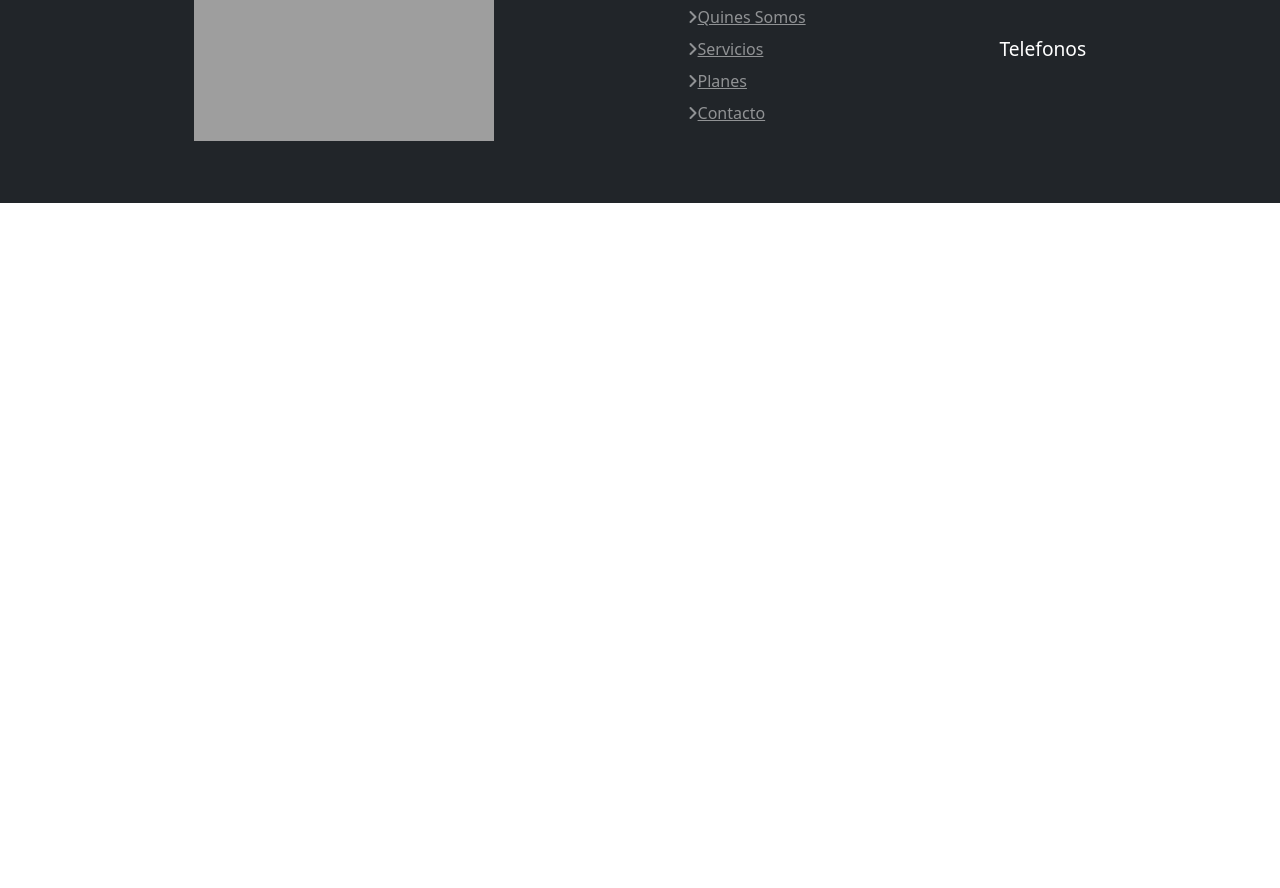
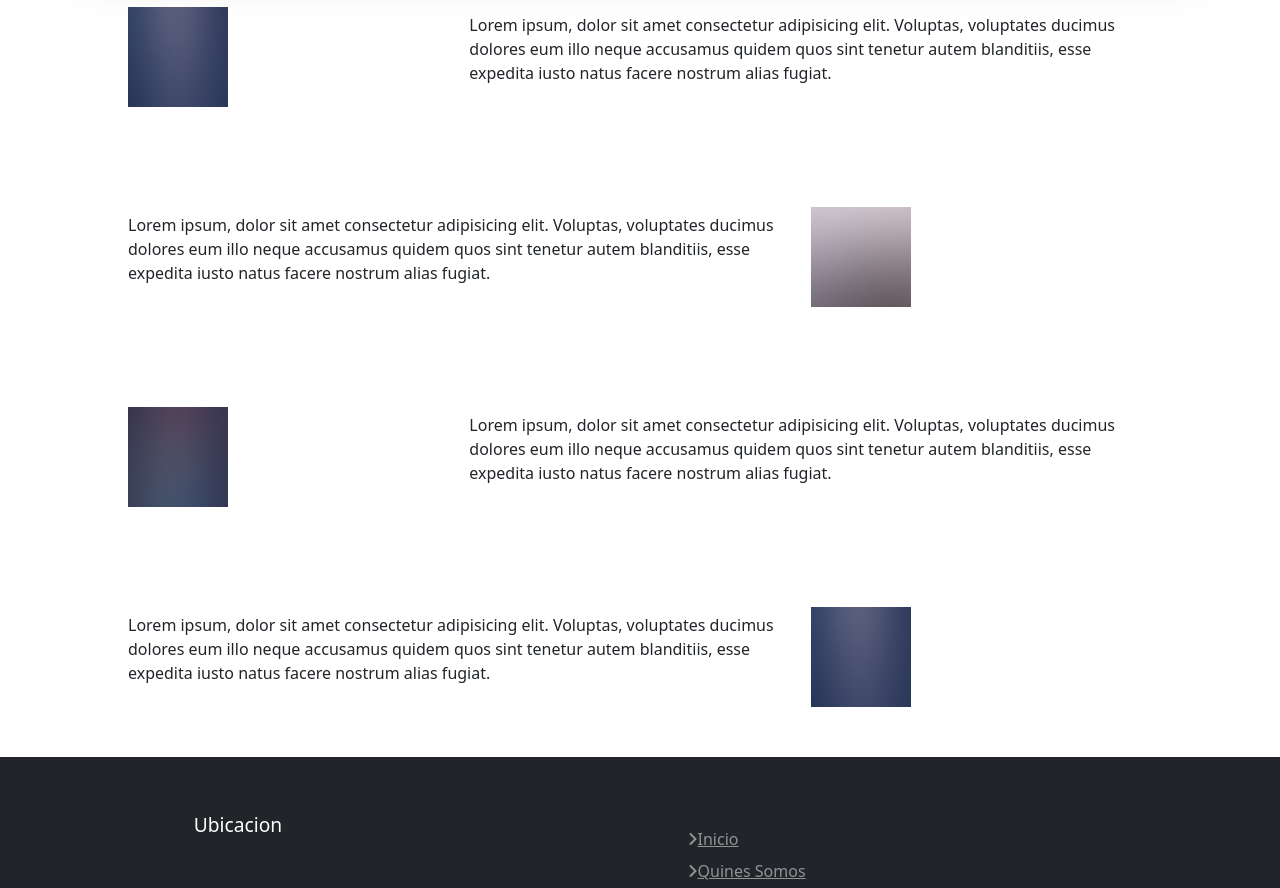
Before and after one commit to luisgillesc/PymePartner-CoderHouse, a plain HTML site: page pages/servicios.html in a window 1280 px wide. Shown: the part 193-1081 px from the top of the page. Before the commit the page ends 800 px from the top, so only its background shows below. Drawn offline with nearby package versions, Linux system fonts and the light colour scheme; files that its build step writes are made by us from their sources; grey boxes are pictures that could not be loaded.

Commit message:
MEdiaquerys a servcios

```diff
--- a/css/style.css
+++ b/css/style.css
@@ -16,6 +16,55 @@ body div header nav img{
 .descrip-index-01{
     margin: 5px;
 }
+.grid-contenedor{
+    width: 80%;
+    margin: 0 auto;
+    display: grid;
+    grid-template-rows: 200px 200px 200px 200px;
+    grid-template-columns: repeat(3,1fr);
+    grid-template-areas:
+    "QuinesSomosImage QuinesSomosText QuinesSomosText"
+    "VisionText VisionText VisionImage"
+    "MisionsImage MisionText MisionText"
+    "NuestroEquipText NuestroEquipText NuestroEquipImage"
+    ;
+    align-items: center;
+    justify-content: center;
+}
+.grid-contenedor div img{
+    height: 100px;
+    width: 100px;
+    align-items: center;
+}
+
+.QuinesSomosImage{
+    grid-area: QuinesSomosImage;
+    display: flex;
+}
+.QuinesSomosText{
+    grid-area: QuinesSomosText;
+}
+.VisionImage{
+    grid-area: VisionImage;
+
+}
+.VisionText{
+    grid-area: VisionText;
+}
+.MisionsImage{
+    grid-area: MisionsImage;
+
+}
+.MisionText{
+    grid-area: MisionText;
+}
+.NuestroEquipImage{
+    grid-area: NuestroEquipImage;
+
+}
+.NuestroEquipText{
+    grid-area: NuestroEquipText;
+}
 /*!--MAIN END--*/
 /*!--FOOTER Start--*/
 .footer{
@@ -31,3 +80,22 @@ body div header nav img{
     color: white;
 }
 /*!--FOOTER END--*/
+
+@media screen and (max-width:680px){
+    .grid-contenedor{
+        grid-template-rows: 250px auto auto auto;
+        grid-template-columns: 1fr;
+        grid-template-areas:
+        "QuinesSomosImage"
+        "QuinesSomosText"
+        "VisionImage"
+        "VisionText"
+        "MisionsImage"
+        "MisionText"
+        "NuestroEquipImage"
+        "NuestroEquipText"
+        ;
+        align-items: center;
+        justify-content: center;
+    }
+}
--- a/pages/servicios.html
+++ b/pages/servicios.html
@@ -7,7 +7,7 @@
         <script src="https://kit.fontawesome.com/7f0de0ba18.js" crossorigin="anonymous"></script>
         <link href="https://cdn.jsdelivr.net/npm/bootstrap@5.3.2/dist/css/bootstrap.min.css" rel="stylesheet"
             integrity="sha384-T3c6CoIi6uLrA9TneNEoa7RxnatzjcDSCmG1MXxSR1GAsXEV/Dwwykc2MPK8M2HN" crossorigin="anonymous">
-        <link rel="stylesheet" href="./css/style.css">
+        <link rel="stylesheet" href="../css/style.css">
     </head>
 <body>
     <div class="grid-container">
@@ -51,7 +51,7 @@
                 <div class="container-lg position-relative p-0 px-lg-3" style="z-index: 9;">
                     <nav class="navbar navbar-expand-lg bg-light navbar-light shadow-lg py-3 py-lg-0 pl-3 pl-lg-5">
                         <a href="" class="navbar-brand">
-                            <img src="./img/Logo Pyme Parter.png" alt="">
+                            <img src="../img/Logo Pyme Parter.png" alt="">
                         </a>
                         <button type="button" class="navbar-toggler" data-toggle="collapse"
                             data-target="#navbarCollapse">
@@ -59,11 +59,11 @@
                         </button>
                         <div class="collapse navbar-collapse justify-content-between px-3" id="navbarCollapse">
                             <div class="navbar-nav ml-auto py-0">
-                                <a href="./index.html" class="nav-item nav-link active">Inicio</a>
-                                <a href="./pages/quienes-somos.html" class="nav-item nav-link">Quienes somos</a>
+                                <a href="../index.html" class="nav-item nav-link active">Inicio</a>
+                                <a href="../pages/quienes-somos.html" class="nav-item nav-link">Quienes somos</a>
                                 <a href="./pages/servicios.html" class="nav-item nav-link">Servicios</a>
-                                <a href="./pages/planes.html" class="nav-item nav-link">Planes</a>
-                                <a href="./pages/contacto.html" class="nav-item nav-link">Contact</a>
+                                <a href="../pages/planes.html" class="nav-item nav-link">Planes</a>
+                                <a href="../pages/contacto.html" class="nav-item nav-link">Contact</a>
                             </div>
                         </div>
                     </nav>
@@ -72,7 +72,32 @@
             <!-- Navbar End -->
         </header>
         <main>
-
+            <div class="grid-contenedor">
+                <div class="QuinesSomosImage">
+                    <img src="../img/pic02.jpg" alt="">
+                </div>
+                <div class="QuinesSomosText">
+                    <p>Lorem ipsum, dolor sit amet consectetur adipisicing elit. Voluptas, voluptates ducimus dolores eum illo neque accusamus quidem quos sint tenetur autem blanditiis, esse expedita iusto natus facere nostrum alias fugiat.</p>
+                </div>
+                <div class="VisionImage">
+                    <img src="../img/pic03.jpg" alt="">
+                </div>
+                <div class="VisionText">
+                    <p>Lorem ipsum, dolor sit amet consectetur adipisicing elit. Voluptas, voluptates ducimus dolores eum illo neque accusamus quidem quos sint tenetur autem blanditiis, esse expedita iusto natus facere nostrum alias fugiat.</p>
+                </div>
+                <div class="MisionsImage">
+                    <img src="../img/pic06.jpg" alt="">
+                </div>
+                <div class="MisionText">
+                    <p>Lorem ipsum, dolor sit amet consectetur adipisicing elit. Voluptas, voluptates ducimus dolores eum illo neque accusamus quidem quos sint tenetur autem blanditiis, esse expedita iusto natus facere nostrum alias fugiat.</p>
+                </div>
+                <div class="NuestroEquipImage">
+                    <img src="../img/pic02.jpg" alt="">
+                </div>
+                <div class="NuestroEquipText">
+                    <p>Lorem ipsum, dolor sit amet consectetur adipisicing elit. Voluptas, voluptates ducimus dolores eum illo neque accusamus quidem quos sint tenetur autem blanditiis, esse expedita iusto natus facere nostrum alias fugiat.</p>
+                </div>
+            </div>
         </main>
         <footer>
             <div class="bg-dark footer">
```
Also changed, not shown: img/pic02.jpg (added), img/pic03.jpg (added), img/pic06.jpg (added).
